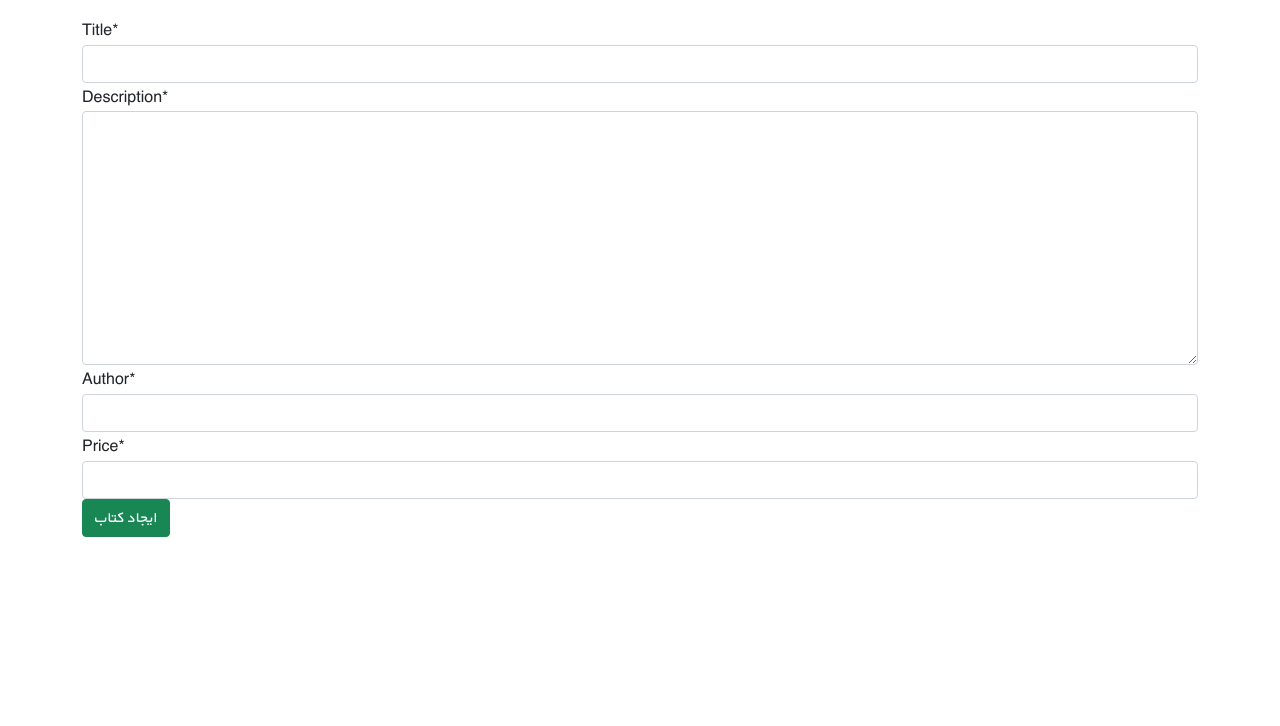
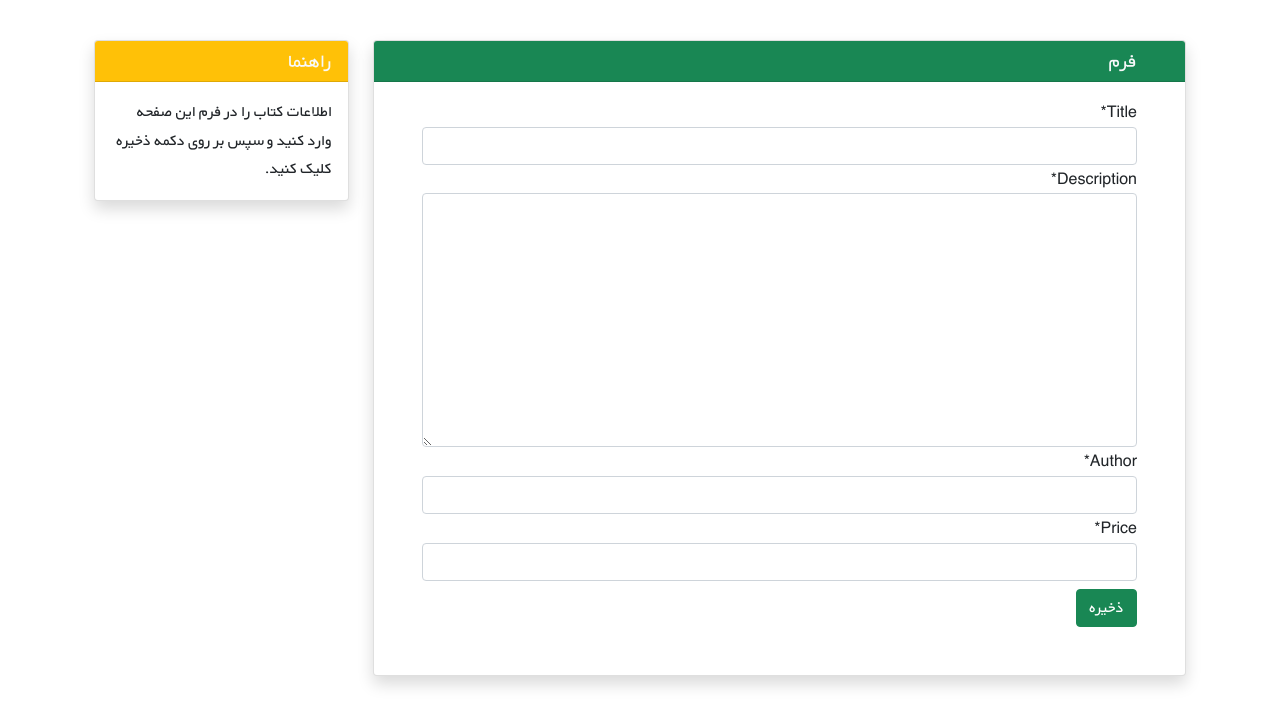
Before and after one commit to sina-rastgouyan/django_course_bookstore_project, a Django app: page /books/new/ in a window 1280 px wide. Shown: the part 61-787 px from the top of the page. Run offline with Django 4.2, Linux system fonts and the light colour scheme; some libraries are stand-ins or nearby versions.

Commit message:
frontend template files added to book creation

```diff
--- a/books/templates/books/book_creation.html
+++ b/books/templates/books/book_creation.html
@@ -4,10 +4,32 @@
 {% block page_title %}ایجاد کتاب جدید{% endblock %}
 
 {% block content %}
-    <form class='mt-3' action='' method='post'>
-        {% csrf_token %}
+    <div class="container mt-4" dir="rtl">
+        <div class="row">
+            <div class="col-9">
+                <div class="card shadow my-3">
+                    <h5 class="card-header bg-success text-light px-5">فرم</h5>
+                    <div class="px-5 pt-3 pb-5">
+                        <form method="POST">
+                            {% csrf_token %}
+                            {{form|crispy}}
+                            <button type="submit" class="btn btn-success mt-2">ذخیره</button>
+                        </form>
+                    </div>
+                </div>
+            </div>
+            <div class="col-3">
 
-        {{form|crispy}}
-        <button type='submit' class='btn btn-success'>ایجاد کتاب</button>
-    </form>
+                    <div class="card my-3 shadow">
+                        <h5 class="card-header bg-warning text-light">راهنما</h5>
+                        <div class="card-body">
+                            <p class="card-text">
+                                اطلاعات کتاب را در فرم این صفحه وارد کنید و سپس بر روی دکمه ذخیره کلیک کنید.
+                            </p>
+                        </div>
+                    </div>
+
+            </div>
+        </div>
+    </div>
 {% endblock %}
```
